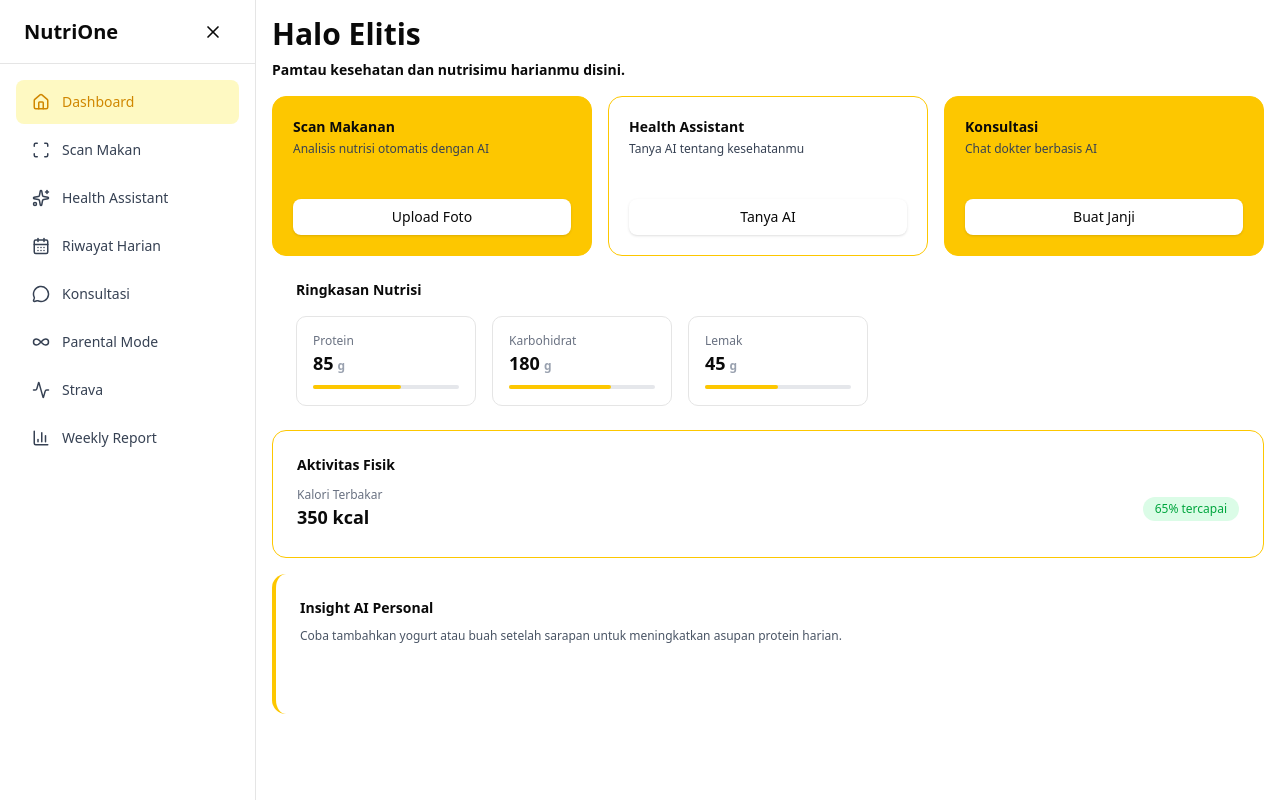
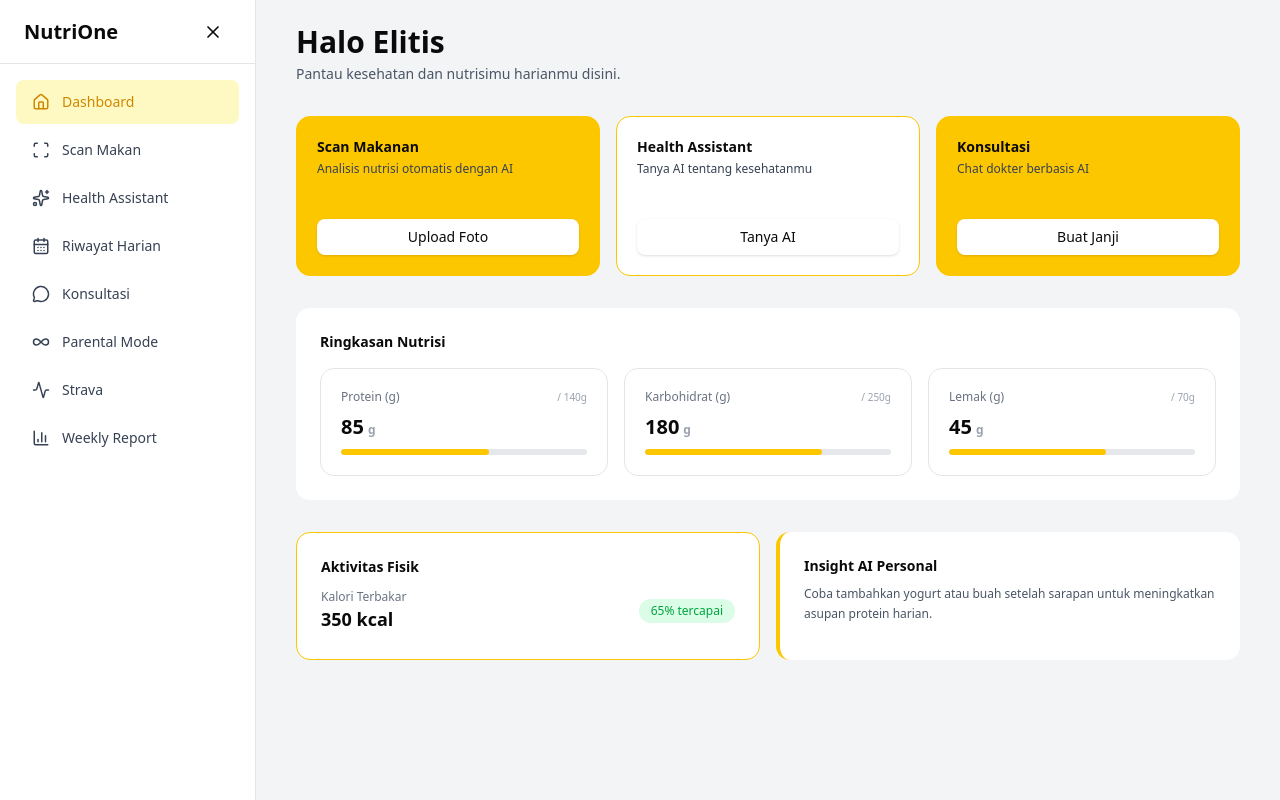
Before and after one commit to axellfumioo/dinacom-frontend, a Next.js app: page /dashboard in a window 1280 px wide. Built offline with nearby package versions, Linux system fonts and the light colour scheme.

Commit message:
Feat & UI : Fix tampilan dashboard, memperbaiki layoutclient & sidebar

```diff
--- a/src/app/(dashboard)/dashboard/page.tsx
+++ b/src/app/(dashboard)/dashboard/page.tsx
@@ -1,27 +1,33 @@
 "use client";
 
-import { ActionCard } from '@/components/dashboard/ActionCard';
-import { ActivityCard } from '@/components/dashboard/ActivityCard';
-import { InsightCard } from '@/components/dashboard/AiCard';
-import { NutritionCard } from '@/components/dashboard/NutritionCard';
-import { useSidebarLayout } from '@/components/ui/LayoutClient';
-import React, { useMemo } from 'react'
+import { ActionCard } from "@/components/dashboard/ActionCard";
+import { ActivityCard } from "@/components/dashboard/ActivityCard";
+import { AiCard } from "@/components/dashboard/AiCard";
+import { NutritionCard } from "@/components/dashboard/NutritionCard";
+import { useSidebarLayout } from "@/components/ui/LayoutClient";
+import React, { useMemo } from "react";
 
 export default function DashboardPage() {
   const { sidebarCollapsed } = useSidebarLayout();
+
   const containerWidth = useMemo(
     () => (sidebarCollapsed ? "max-w-screen-2xl" : "max-w-7xl"),
     [sidebarCollapsed]
   );
 
+  return (
+    <div className={`${containerWidth} mx-auto px-4 bg-gray-100 max-w-7xl space-y-8`}>
+      {/* CONTENT WRAPPER */}
 
-  return (
-    <div className={`${containerWidth} mx-auto`}>
+        {/* HEADER */}
+        <div>
+          <h1 className="text-3xl font-bold">Halo Elitis</h1>
+          <p className="text-sm text-gray-600 mt-1">
+            Pantau kesehatan dan nutrisimu harianmu disini.
+          </p>
+        </div>
 
-    <h1 className='text-3xl font-bold mb-2'>Halo Elitis</h1>
-    <h4 className='text-sm font-semibold mb-4'>Pamtau kesehatan dan nutrisimu harianmu disini.</h4>
-
-        {/* Action Cards */}
+        {/* ACTION CARDS */}
         <div className="grid grid-cols-1 md:grid-cols-3 gap-4">
           <ActionCard
             title="Scan Makanan"
@@ -42,19 +48,41 @@
           />
         </div>
 
-      {/* Nutrition Card */}
+        {/* NUTRITION */}
         <div className="bg-white rounded-xl p-6">
           <h3 className="text-sm font-semibold mb-4">Ringkasan Nutrisi</h3>
 
-        <div className="flex gap-4 flex-wrap">
-          <NutritionCard label="Protein" value={85} unit="g" progress={60} />
-          <NutritionCard label="Karbohidrat" value={180} unit="g" progress={70} />
-          <NutritionCard label="Lemak" value={45} unit="g" progress={50} />
+          <div className="grid grid-cols-1 sm:grid-cols-2 lg:grid-cols-3 gap-4">
+            <NutritionCard
+              label="Protein"
+              value={85}
+              unit="g"
+              target={140}
+              progress={60}
+            />
+            <NutritionCard
+              label="Karbohidrat"
+              value={180}
+              unit="g"
+              target={250}
+              progress={72}
+            />
+            <NutritionCard
+              label="Lemak"
+              value={45}
+              unit="g"
+              target={70}
+              progress={64}
+            />
           </div>
         </div>
 
+        {/* ACTIVITY + AI */}
+        <div className="grid grid-cols-1 md:grid-cols-2 gap-4">
           <ActivityCard />
-      <InsightCard />
+          <AiCard />
         </div>
-  )
+
+      </div>
+  );
 }
--- a/src/components/dashboard/ActivityCard.tsx
+++ b/src/components/dashboard/ActivityCard.tsx
@@ -1,6 +1,6 @@
 export function ActivityCard() {
   return (
-    <div className="rounded-xl bg-white border border-yellow-400 p-6 h-32 mb-4">
+    <div className="rounded-xl bg-white border border-yellow-400 p-6 h-32">
       <h3 className="text-sm font-semibold mb-3">Aktivitas Fisik</h3>
 
       <div className="flex justify-between items-center">
--- a/src/components/dashboard/AiCard.tsx
+++ b/src/components/dashboard/AiCard.tsx
@@ -1,6 +1,6 @@
-export function InsightCard() {
+export function AiCard() {
   return (
-    <div className="bg-white rounded-xl p-6 h-35 border-l-4 border-yellow-400">
+    <div className="bg-white rounded-xl p-6 h-32 border-l-4 border-yellow-400">
       <h3 className="text-sm font-semibold mb-2">Insight AI Personal</h3>
       <p className="text-xs text-gray-600 leading-relaxed">
         Coba tambahkan yogurt atau buah setelah sarapan
--- a/src/components/dashboard/NutritionCard.tsx
+++ b/src/components/dashboard/NutritionCard.tsx
@@ -2,24 +2,30 @@
   label,
   value,
   unit,
+  target,
   progress,
 }: {
   label: string;
   value: number;
   unit: string;
+  target: number;
   progress: number;
 }) {
   return (
-    <div className="border rounded-lg p-4 w-45">
-      <p className="text-xs text-gray-500">{label}</p>
-      <p className="font-semibold text-lg">
+    <div className="border rounded-xl p-5 w-full">
+      <div className="flex items-center justify-between mb-2">
+        <p className="text-xs text-gray-500">{label} ({unit})</p>
+        <p className="text-[10px] text-gray-400">/ {target}{unit}</p>
+      </div>
+
+      <p className="text-xl font-semibold mb-2">
         {value}
         <span className="text-xs text-gray-400 ml-1">{unit}</span>
       </p>
 
-      <div className="mt-2 h-1 bg-gray-200 rounded">
+      <div className="h-1.5 bg-gray-200 rounded-full overflow-hidden">
         <div
-          className="h-1 bg-yellow-400 rounded"
+          className="h-full bg-yellow-400 rounded-full transition-all duration-300"
           style={{ width: `${progress}%` }}
         />
       </div>
--- a/src/components/ui/LayoutClient.tsx
+++ b/src/components/ui/LayoutClient.tsx
@@ -30,38 +30,64 @@
   const [sidebarCollapsed, setSidebarCollapsed] = useState(false);
 
   const contextValue = useMemo(
-    () => ({
-      sidebarCollapsed,
-    }),
-    [sidebarCollapsed],
+    () => ({ sidebarCollapsed }),
+    [sidebarCollapsed]
   );
 
   return (
     <SidebarLayoutContext.Provider value={contextValue}>
+      <div className="min-h-screen flex bg-gray-100 relative">
+
+        {/* ================= DESKTOP SIDEBAR ================= */}
         <div
-        className={`min-h-screen flex ${
-          sidebarCollapsed ? "lg:pl-20" : "lg:pl-64"
-        }`}
+          className={`
+            hidden lg:block
+            transition-all duration-300 ease-in-out
+            ${sidebarCollapsed ? "w-20" : "w-64"}
+          `}
         >
           <Sidebar
-        open={sidebarOpen}
+            open={false}
             setOpen={setSidebarOpen}
             collapsed={sidebarCollapsed}
             onCollapseChange={setSidebarCollapsed}
           />
+        </div>
 
-        <div className="flex flex-1 flex-col bg-white">
+        {/* ================= MOBILE SIDEBAR ================= */}
+        {sidebarOpen && (
+          <div className="fixed inset-0 z-40 lg:hidden">
+            {/* backdrop */}
+            <div
+              className="absolute inset-0 bg-black/40"
+              onClick={() => setSidebarOpen(false)}
+            />
+
+            {/* sidebar */}
+            <div className="relative w-64 h-full bg-white shadow-lg">
+              <Sidebar
+                open={sidebarOpen}
+                setOpen={setSidebarOpen}
+                collapsed={false}
+                onCollapseChange={setSidebarCollapsed}
+              />
+            </div>
+          </div>
+        )}
+
+        {/* ================= MAIN CONTENT ================= */}
+        <div className="flex-1 flex flex-col min-w-0">
           {/* Mobile Header */}
           <div className="lg:hidden p-4">
             <button
               onClick={() => setSidebarOpen(true)}
-              className="p-2 rounded-md bg-gray-200"
+              className="p-2 rounded-md bg-white shadow"
             >
               ☰
             </button>
           </div>
 
-          <main className="flex-1 overflow-auto p-4">
+          <main className="flex-1 p-6 overflow-auto">
             {children}
           </main>
         </div>
```
Lines whose indentation alone changed are shown as unchanged.
